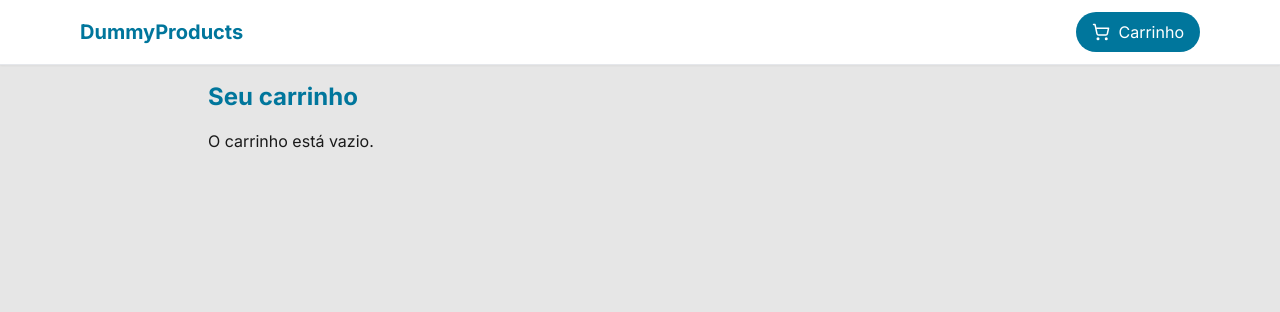
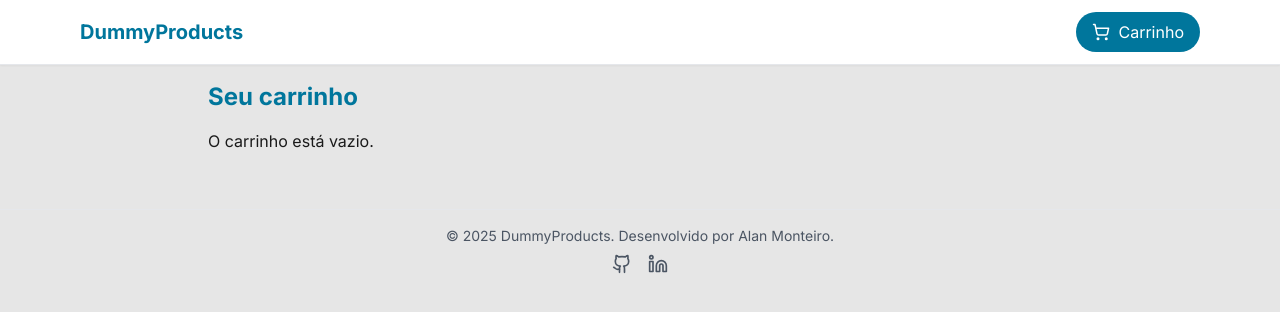
Before and after one commit to alanFMA/dummy-products-frontend, a Next.js app: page /cart in a window 1280 px wide. Shown: the top 312 px of the page. Built offline with nearby package versions, Linux system fonts and the light colour scheme.

Commit message:
feat: adicionando footer, corrigindo tempo do toast

```diff
--- a/src/app/layout.tsx
+++ b/src/app/layout.tsx
@@ -4,6 +4,7 @@ import './globals.css';
 import { CartProvider } from '@/context/CartContext';
 import { Toaster } from 'sonner';
 import { Navbar } from '@/components/NavBar';
+import { Footer } from '@/components/Footer';
 
 const inter = Inter({ subsets: ['latin'] });
 
@@ -23,7 +24,8 @@ export default function RootLayout({
         <CartProvider>
           <Navbar />
           <main>{children}</main>
-          <Toaster richColors position="top-right" />
+          <Footer />
+          <Toaster duration={2000} richColors position="top-right" />
         </CartProvider>
       </body>
     </html>
--- /dev/null
+++ b/src/components/Footer.tsx
@@ -0,0 +1,31 @@
+import { Github, Linkedin } from 'lucide-react';
+
+export function Footer() {
+  return (
+    <footer className="mt-10 border-t border-gray-200 text-sm text-center text-gray-600 py-4">
+      <p className="mb-2">
+        &copy; {new Date().getFullYear()} DummyProducts. Desenvolvido por Alan Monteiro.
+      </p>
+      <div className="flex justify-center gap-4">
+        <a
+          href="https://github.com/alanFMA"
+          target="_blank"
+          rel="noopener noreferrer"
+          className="hover:text-primary transition"
+          aria-label="GitHub de Alan Felipe"
+        >
+          <Github size={20} />
+        </a>
+        <a
+          href="https://www.linkedin.com/in/alanfmonteiro"
+          target="_blank"
+          rel="noopener noreferrer"
+          className="hover:text-primary transition"
+          aria-label="LinkedIn de Alan "
+        >
+          <Linkedin size={20} />
+        </a>
+      </div>
+    </footer>
+  );
+}
```
